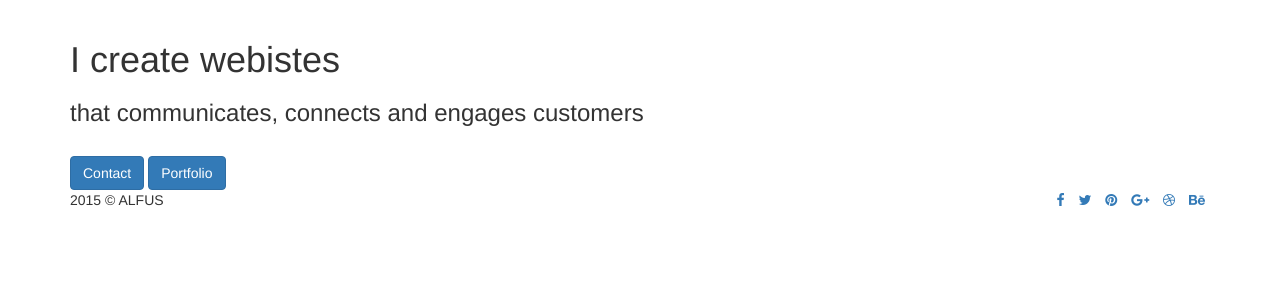
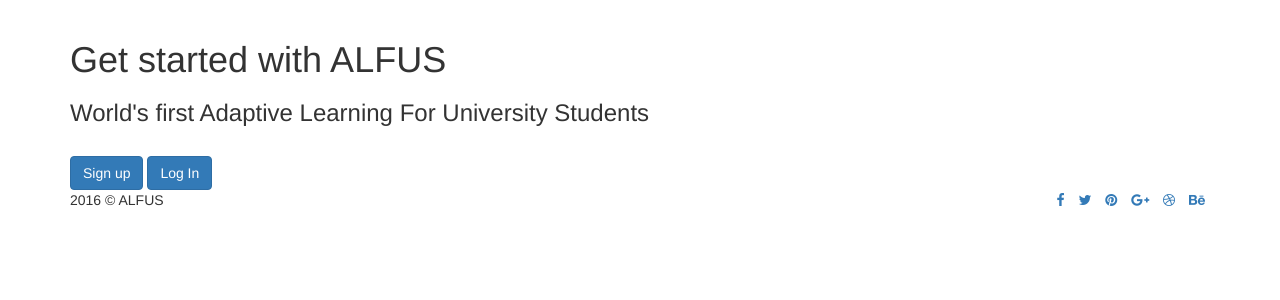
Before and after one commit to yanbek/ALFUS, a Django app: page / in a window 1280 px wide. Shown: the part 52-352 px from the top of the page. Run offline with Django 3.2, Linux system fonts and the light colour scheme; some libraries are stand-ins or nearby versions.

Commit message:
Update startpage with text

```diff
--- a/ALFUS/personal/templates/personal/home.html
+++ b/ALFUS/personal/templates/personal/home.html
@@ -62,11 +62,11 @@
 
             <div class="container">
                 <div class="content">
-                    <h1>I create webistes</h1>
-                    <h3>that communicates, connects and engages customers</h3>
+                    <h1>Get started with ALFUS</h1>
+                    <h3>World's first Adaptive Learning For University Students</h3>
                     <br>
-                    <a href="#tf-contact" class="btn btn-primary my-btn">Contact</a>
-                    <a href="#tf-portfolio" class="btn btn-primary my-btn2">Portfolio</a>
+                    <a href="#tf-contact" class="btn btn-primary my-btn">Sign up</a>
+                    <a href="#tf-portfolio" class="btn btn-primary my-btn2">Log In</a>
                 </div>
             </div>
         </div>
@@ -75,7 +75,7 @@
     <nav id="tf-footer">
         <div class="container">
              <div class="pull-left">
-                <p>2015 © ALFUS</p>
+                <p>2016 © ALFUS</p>
             </div>
             <div class="pull-right">
                 <ul class="social-media list-inline">
```
